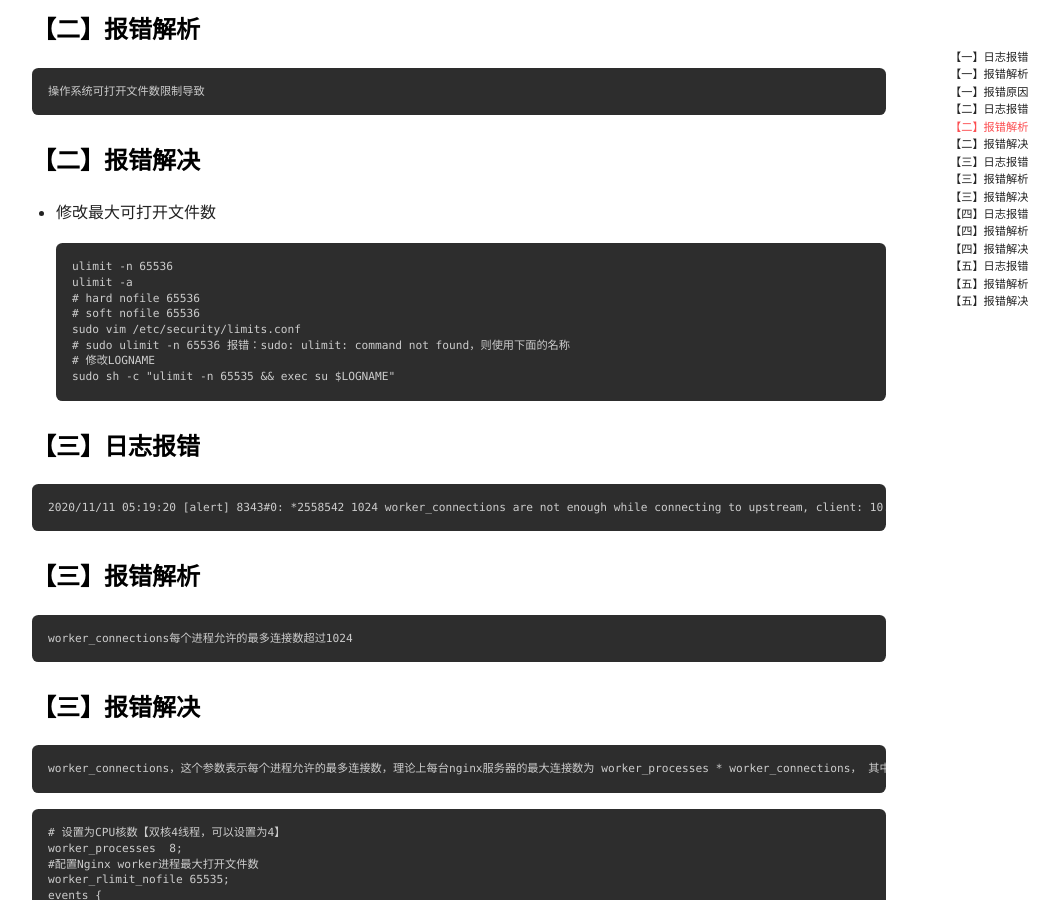
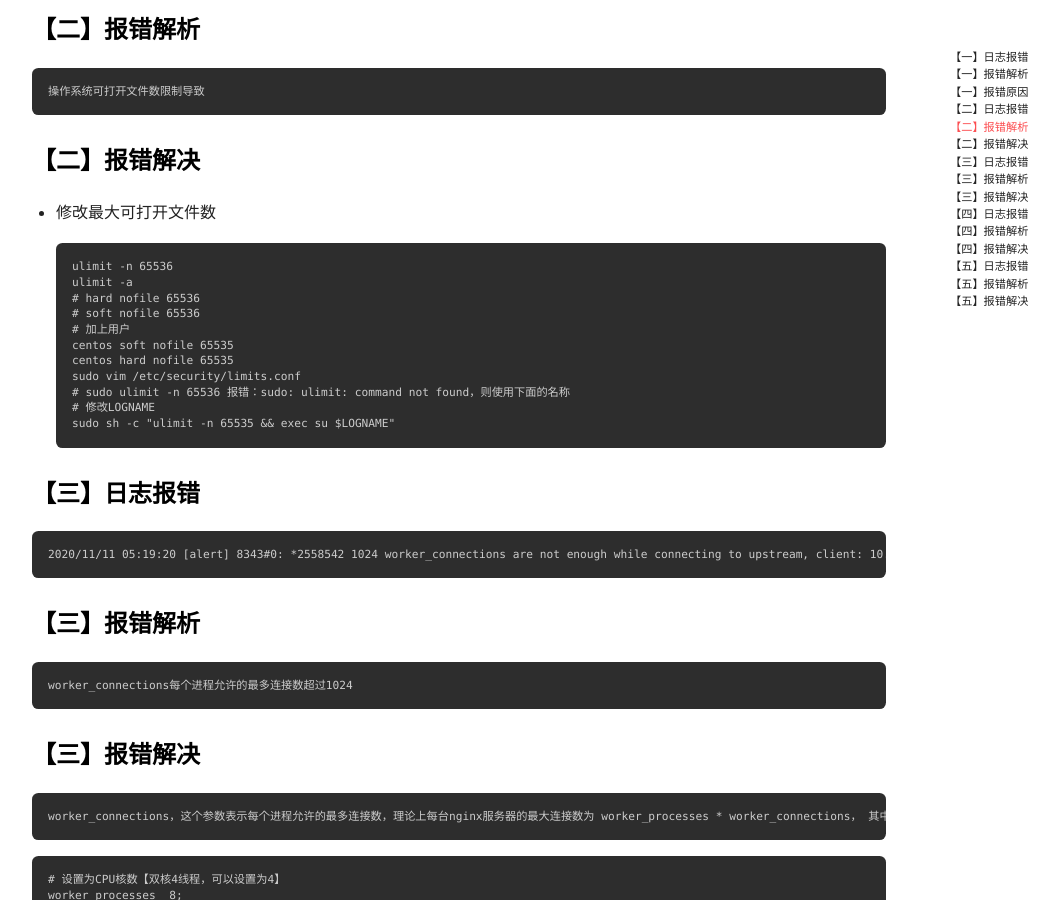
Before and after one commit to crazyyanchao/blog, a Jekyll site: the page built from _posts/2020-11-11-Nginx请求转发失败原因排查.md, in a window 1280 px wide and 900 px high, scrolled down 1522 px. Shown: the whole window, without its empty margins (71-1130 px from the left). Built offline with Jekyll 4.4.1, drawn with Linux system fonts in a browser that asks for light colours; nearby versions of some CDN libraries; comment, search, counter and statistics services are not loaded.

```diff
--- a/_posts/2020-11-11-Nginx请求转发失败原因排查.md
+++ b/_posts/2020-11-11-Nginx请求转发失败原因排查.md
@@ -52,6 +52,9 @@ ulimit -n 65536
 ulimit -a
 # hard nofile 65536
 # soft nofile 65536
+# 加上用户
+centos soft nofile 65535
+centos hard nofile 65535
 sudo vim /etc/security/limits.conf
 # sudo ulimit -n 65536 报错：sudo: ulimit: command not found，则使用下面的名称
 # 修改LOGNAME
```
